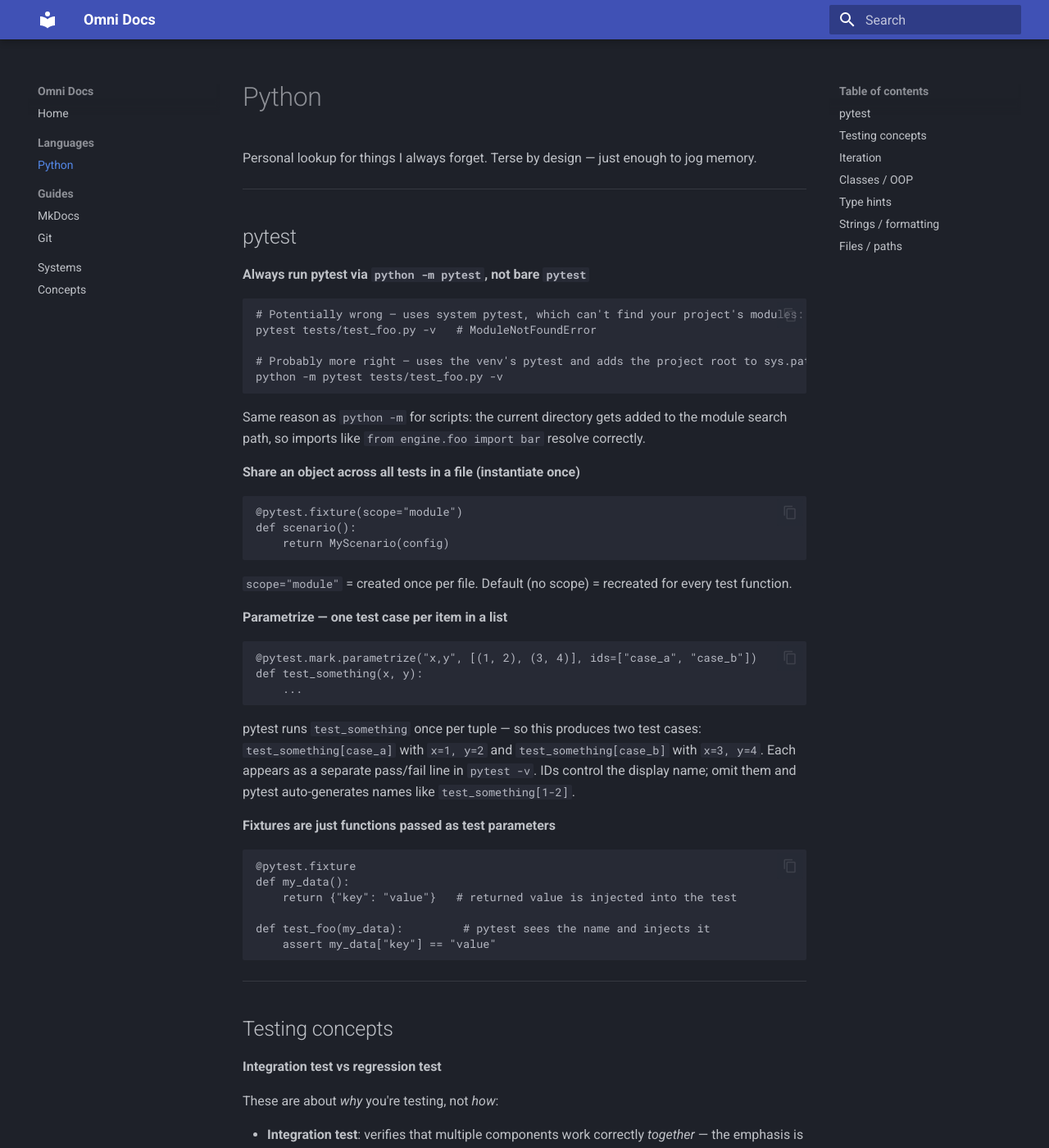
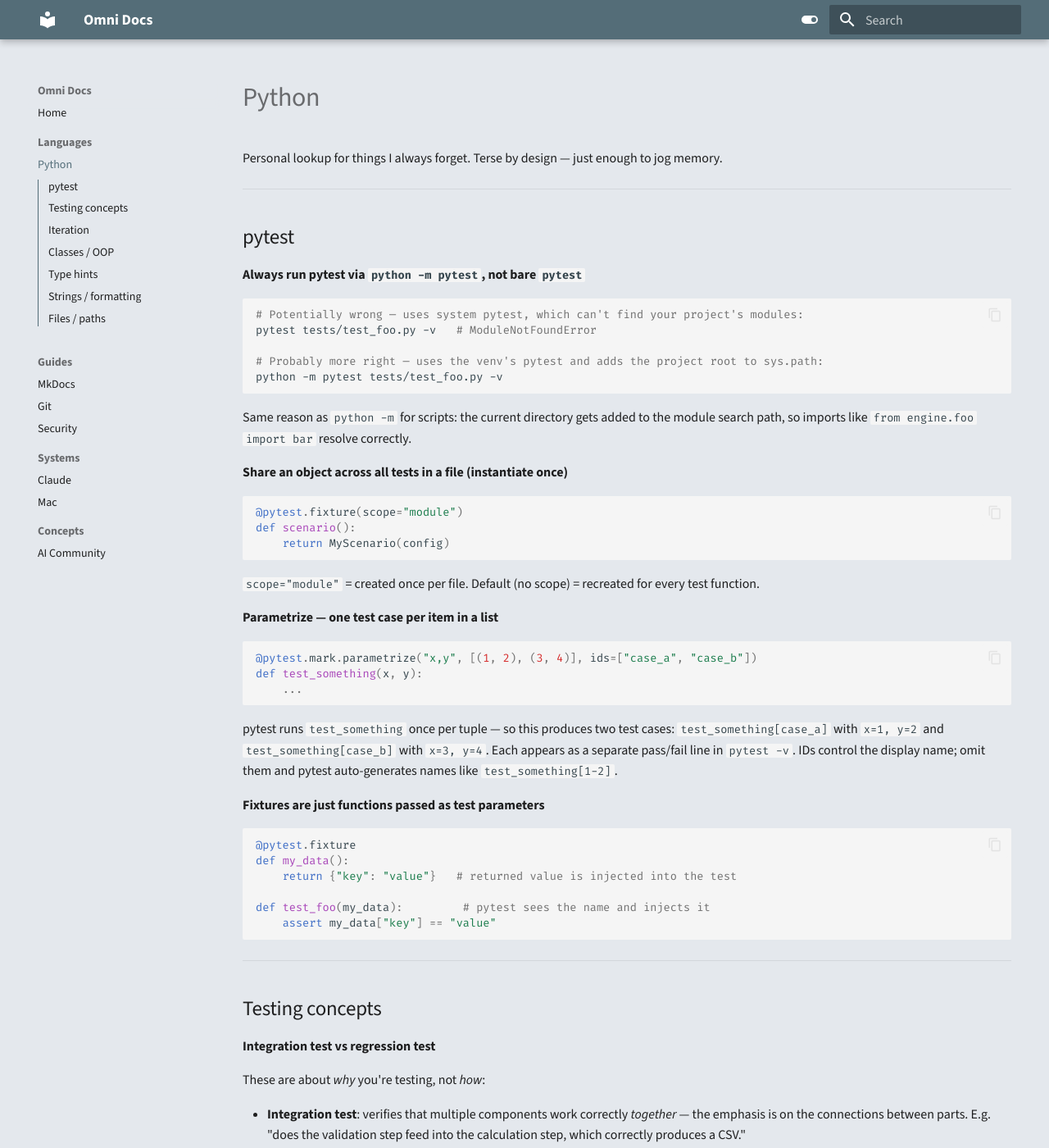
Before and after one commit to tbassman/omni-docs, an MkDocs documentation site: the page built from docs/languages/python.md, in a window 1280 px wide and 1400 px high. Shown: the whole window at 82% size. Built offline with MkDocs 1.6.1 and Material for MkDocs 9.7.7, drawn with Linux system fonts in a browser that asks for light colours; some of the changed text lies outside the part shown.

```diff
--- /dev/null
+++ b/docs/stylesheets/extra.css
@@ -0,0 +1,28 @@
+[data-md-color-scheme="default"] {
+  --md-default-bg-color: #e4e8ed;
+  --md-accent-fg-color: #546e7a;        /* blue grey 600 */
+  --md-accent-fg-color--transparent: rgba(84, 110, 122, 0.1);
+}
+
+[data-md-color-scheme="slate"] {
+  --md-accent-fg-color: #90a4ae;        /* blue grey 300 */
+  --md-accent-fg-color--transparent: rgba(144, 164, 174, 0.1);
+}
+
+[data-md-color-scheme="slate"] .md-header {
+  color: #b0bec5;                       /* blue grey 200 — soft grey for header text and icons */
+}
+
+[data-md-color-scheme="slate"] .md-search__icon {
+  color: #b0bec5 !important;
+}
+
+.md-nav__link--active,
+.md-nav__link:active {
+  color: #546e7a !important;
+}
+
+[data-md-color-scheme="slate"] .md-nav__link--active,
+[data-md-color-scheme="slate"] .md-nav__link:active {
+  color: #90a4ae !important;
+}
--- a/mkdocs.yml
+++ b/mkdocs.yml
@@ -4,14 +4,36 @@ site_description: Personal reference for systems, languages, ML topics, and guid
 theme:
   name: material
   palette:
-    scheme: slate
-    primary: indigo
-    accent: indigo
+    - scheme: default
+      primary: blue grey
+      accent: blue grey
+      toggle:
+        icon: material/toggle-switch
+        name: Switch to dark mode
+    - scheme: slate
+      primary: black
+      toggle:
+        icon: material/toggle-switch-off-outline
+        name: Switch to light mode
+  font:
+    text: Source Sans 3
+    code: Fira Code
   features:
     - navigation.sections
     - navigation.top
+    - navigation.integrate
+    - toc.integrate
     - search.highlight
     - content.code.copy
+
+markdown_extensions:
+  - pymdownx.highlight:
+      anchor_linenums: true
+  - pymdownx.superfences
+  - pymdownx.inlinehilite
+
+extra_css:
+  - stylesheets/extra.css
 
 nav:
   - Home: index.md
@@ -20,5 +42,9 @@ nav:
   - Guides:
     - MkDocs: guides/mkdocs.md
     - Git: guides/git.md
-  - Systems: []
-  - Concepts: []
+    - Security: guides/security.md
+  - Systems:
+    - Claude: systems/claude.md
+    - Mac: systems/mac.md
+  - Concepts:
+    - AI Community: concepts/ai-community.md
```
Also changed, not shown: README.md (+1 -1 lines), docs/concepts/ai-community.md (added, +5 -0 lines), docs/guides/security.md (added, +36 -0 lines), docs/systems/claude.md (added, +193 -0 lines), docs/systems/mac.md (added, +41 -0 lines).
